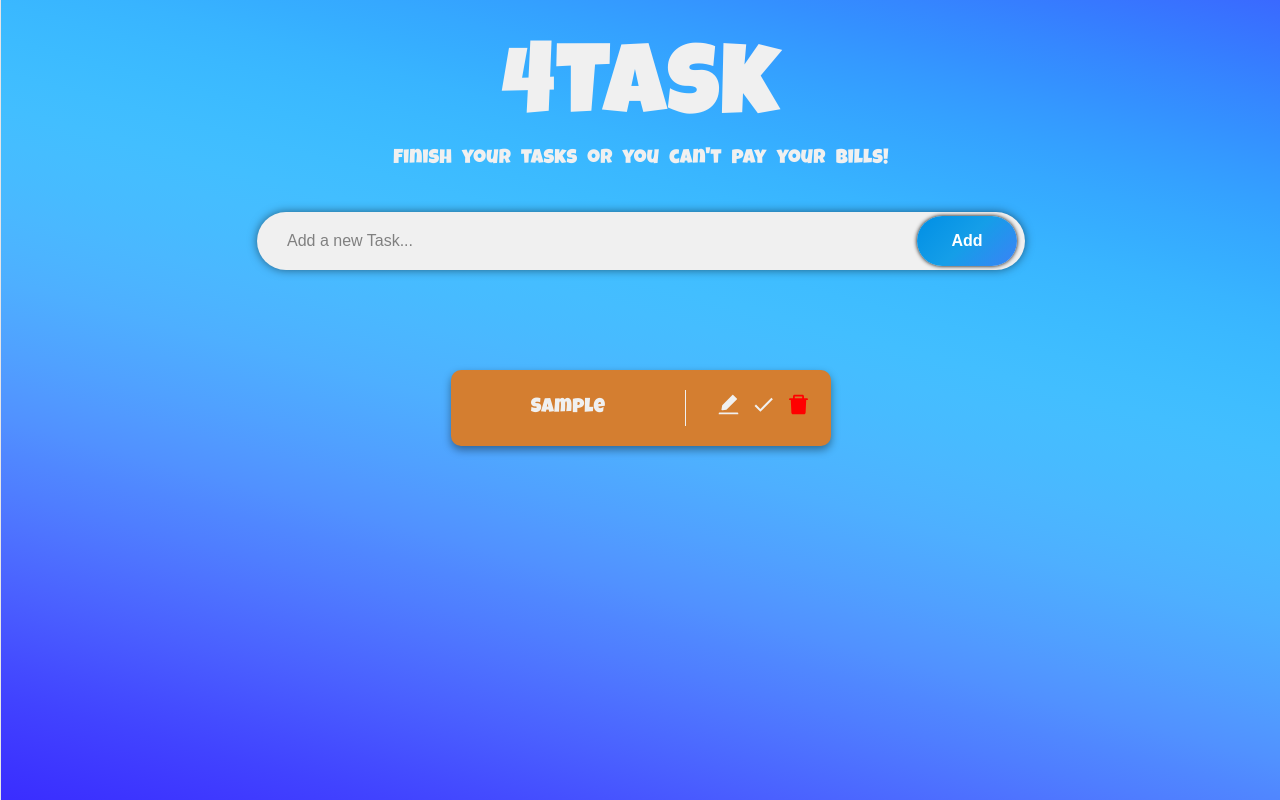
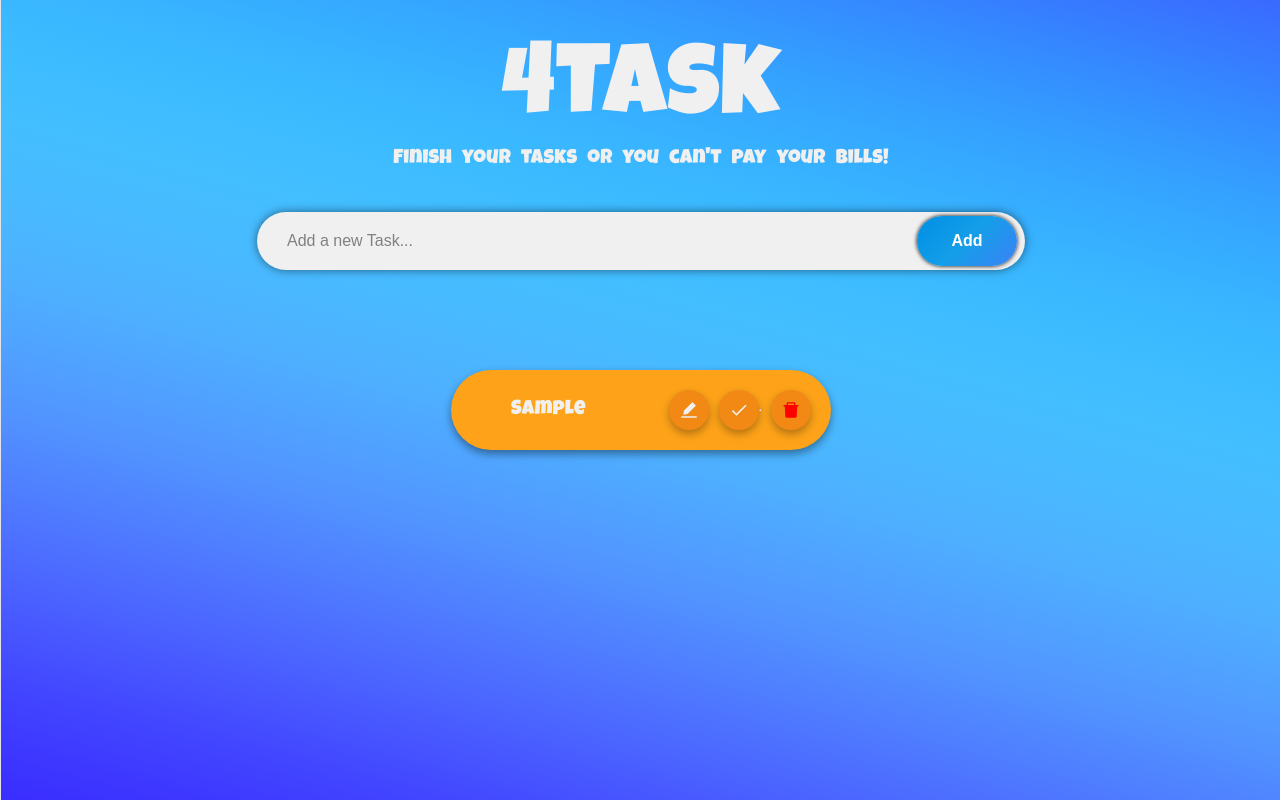
Before and after one commit to rubengitdev/4task, a React (Vite) app: page / in a window 1280 px wide. Both pictures are taken after typing "Sample" into the empty fields and a click on the button "Add". Built offline with nearby package versions, Linux system fonts and the light colour scheme.

Commit message:
Addition: Apply conditional classname to add style transition

```diff
--- a/src/components/common/TodoCard/TodoCard.css
+++ b/src/components/common/TodoCard/TodoCard.css
@@ -1,33 +1,57 @@
 .todos__single {
     display: flex;
+    justify-content: center;
+    align-items: center;
     width: 29.5%;
-    border-radius: 10px;
+    border-radius: 50px;
+    box-shadow: 0 4px 8px rgba(0, 0, 0, 0.4);
     padding: 20px;
-    margin-top: 50px;
-    background-color: #d47e30;
-    box-shadow: 0 4px 8px rgba(0, 0, 0, 0.4);
+    margin: 50px 0;
+    background: var(--card-todo);
+    transition: background 0.3s;
+}
+
+.todos__single--done {
+    display: flex;
+    justify-content: center;
+    align-items: center;
+    background: var(--card-completed);
+    transition: background 0.3s;
+}
+
+.todo__success_mark {
+    position: absolute;
+    display: flex;
+    width: 24px;
+    height: 24px;
+    border-radius: 50%;
+    align-items: center;
+    justify-content: center;
+    margin-right: 10px;
+    color: #f0f0f0;
+    font-size: 24px;
+    font-weight: bold;
+
+    flex-shrink: 0;
 }
 
 .todos__single--text {
+    display: flex;
+    justify-content: start;
+    align-items: center;
+    min-width: 0;
+    border: none;
     flex: 1;
-    min-width: 0;
     padding: 5px;
-    border: none;
+    margin-left: 35px;
     font-size: 20px;
     color: #f0f0f0;
     overflow-wrap: anywhere;
+    word-spacing: 5px;
 }
 
 .todos__single--text:focus {
     outline: none;
-}
-
-.vertical__divider {
-    width: 1px;
-    height: auto;
-    background-color: #f0f0f0;
-    border: none;
-    margin: 0 20px;
 }
 
 .icon__container {
@@ -38,9 +62,23 @@
 }
 
 .icon {
+    display: flex;
+    justify-content: center;
+    align-items: center;
+    width: 30px;
+    height: 30px;
     margin-left: 10px;
-    font-size: 25px;
+    padding: 5px;
+    font-size: 20px;
+    color: #f0f0f0;
+    box-shadow: 0 4px 8px rgba(0, 0, 0, 0.3);
+    background: var(--icon-background);
+    border-radius: 50%;
     cursor: pointer;
+}
+
+.edit__icon,
+.completed__icon {
     color: #f0f0f0;
 }
 
@@ -50,22 +88,7 @@
 
 .todo__content {
     display: flex;
+    min-width: 0;
+    flex: 1;
     align-items: center;
-    flex: 1;
-    min-width: 0;
 }
-
-.todo__success_mark {
-    display: flex;
-    align-items: center;
-    justify-content: center;
-    width: 24px;
-    height: 24px;
-    margin-right: 10px;
-    border-radius: 50%;
-    background-color: green;
-    color: #f0f0f0;
-    font-size: 16px;
-
-    flex-shrink: 0;
-}
--- a/src/components/common/TodoCard/TodoCard.tsx
+++ b/src/components/common/TodoCard/TodoCard.tsx
@@ -50,7 +50,7 @@ const TodoCard = ({ todo, todos, setTodos }: TodoCardProps) => {
 
     return (
         <form
-            className="todos__single"
+            className={`todos__single ${todo.isDone ? 'todos__single--done' : ''}`}
             onSubmit={(e) => handleEdit(e, todo.id)}
         >
             <div className="todo__content">
@@ -74,12 +74,10 @@ const TodoCard = ({ todo, todos, setTodos }: TodoCardProps) => {
                 )}
             </div>
 
-            <hr className="vertical__divider" />
-
             <div className="icon__container">
                 {/* START EDIT ICON */}
                 <span
-                    className="icon edit__icon"
+                    className="icon edit__icon background"
                     onClick={() => {
                         if (!edit && !todo.isDone) {
                             setEdit(!edit);
@@ -90,18 +88,20 @@ const TodoCard = ({ todo, todos, setTodos }: TodoCardProps) => {
                 </span>
                 {/* END EDIT ICON */}
 
-                {/* START DONE ICON */}
+                {/* START COMPLETED ICON */}
                 <span
-                    className="icon done__icon"
+                    className="icon completed__icon background"
                     onClick={() => handleDone(todo.id)}
                 >
                     <MdDone />
                 </span>
-                {/* END DONE ICON */}
+                {/* END COMPLETED ICON */}
+
+                <hr className="divider" />
 
                 {/* START DELETE ICON */}
                 <span
-                    className="icon delete__icon"
+                    className="icon delete__icon background"
                     onClick={() => handleDelete(todo.id)}
                 >
                     <AiFillDelete />
```
